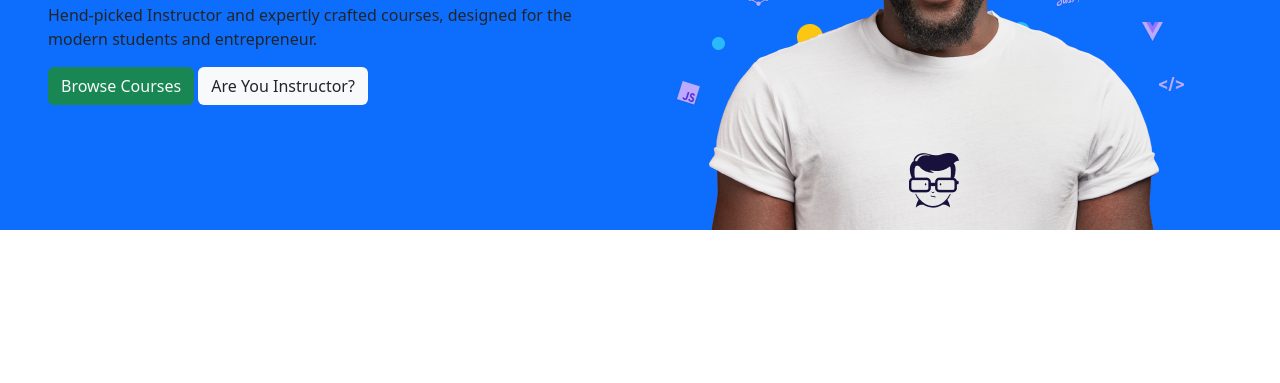
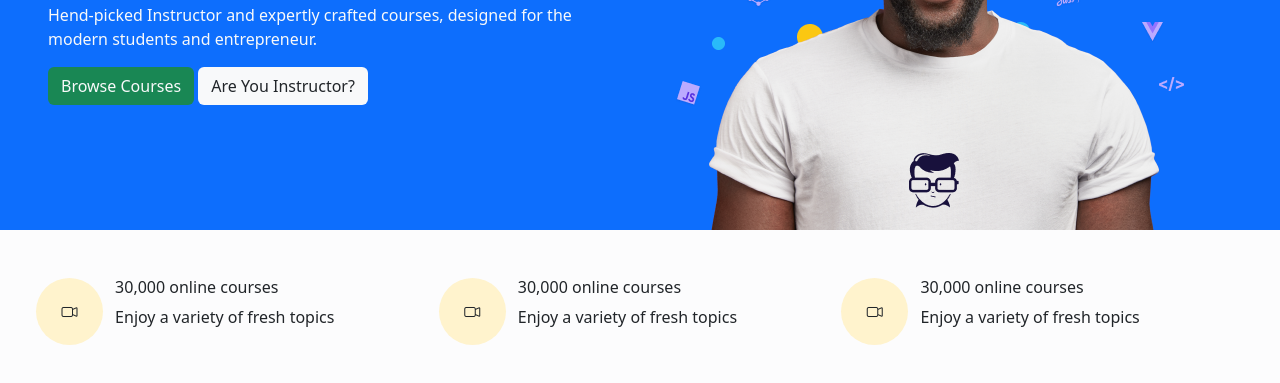
Before and after one commit to Thairyne0/Esercizio-07-11-2024, a plain HTML site: page index.html in a window 1280 px wide. Shown: the part 265-648 px from the top of the page. Drawn offline with nearby package versions, Linux system fonts and the light colour scheme.

Commit message:
Version 0.1.3

```diff
--- a/index.html
+++ b/index.html
@@ -143,7 +143,7 @@
         <div class="col">
           <h1 class="fw-bolder text-light">Welcome Web Students!</h1>
           <div>
-            <p>
+            <p class="text-light">
               Hend-picked Instructor and expertly crafted courses, designed for
               the modern students and entrepreneur.
             </p>
@@ -154,6 +154,49 @@
           </div>
         </div>
         <div class="col"><img src="./assets/hero-img.png" alt="" /></div>
+      </div>
+      <div
+        class="row p-5 row-cols-1 row-cols-lg-3 bg-light-subtle justify-content-around"
+      >
+        <div class="col">
+          <div class="row row-cols-2">
+            <div
+              class="col-2 bg-warning-subtle rounded-circle d-flex justify-content-center align-items-center"
+            >
+              <i class="bi bi-camera-video"></i>
+            </div>
+            <div class="col-10">
+              <h2 class="fs-6">30,000 online courses</h2>
+              <p>Enjoy a variety of fresh topics</p>
+            </div>
+          </div>
+        </div>
+        <div class="col">
+          <div class="row row-cols-2">
+            <div
+              class="col-2 bg-warning-subtle rounded-circle d-flex justify-content-center align-items-center"
+            >
+              <i class="bi bi-camera-video"></i>
+            </div>
+            <div class="col-10">
+              <h2 class="fs-6">30,000 online courses</h2>
+              <p>Enjoy a variety of fresh topics</p>
+            </div>
+          </div>
+        </div>
+        <div class="col">
+          <div class="row row-cols-2">
+            <div
+              class="col-2 bg-warning-subtle rounded-circle d-flex justify-content-center align-items-center"
+            >
+              <i class="bi bi-camera-video"></i>
+            </div>
+            <div class="col-10">
+              <h2 class="fs-6">30,000 online courses</h2>
+              <p>Enjoy a variety of fresh topics</p>
+            </div>
+          </div>
+        </div>
       </div>
     </main>
     <footer>
```
